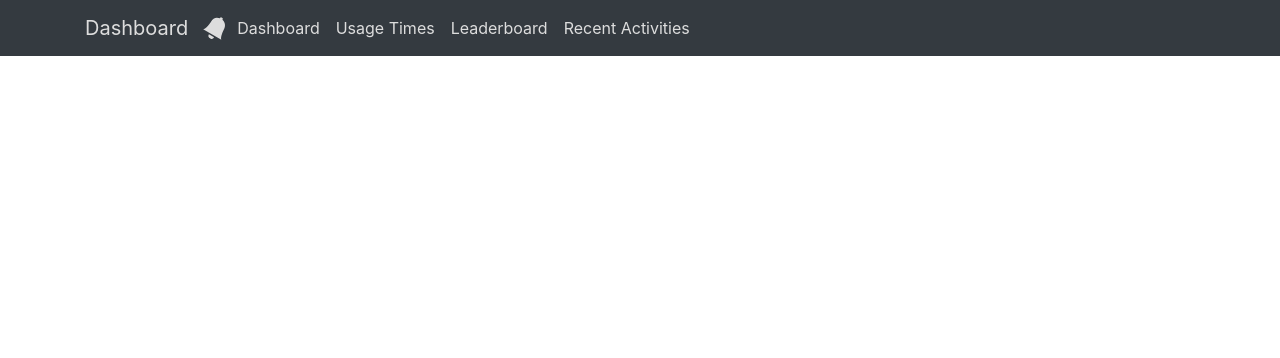
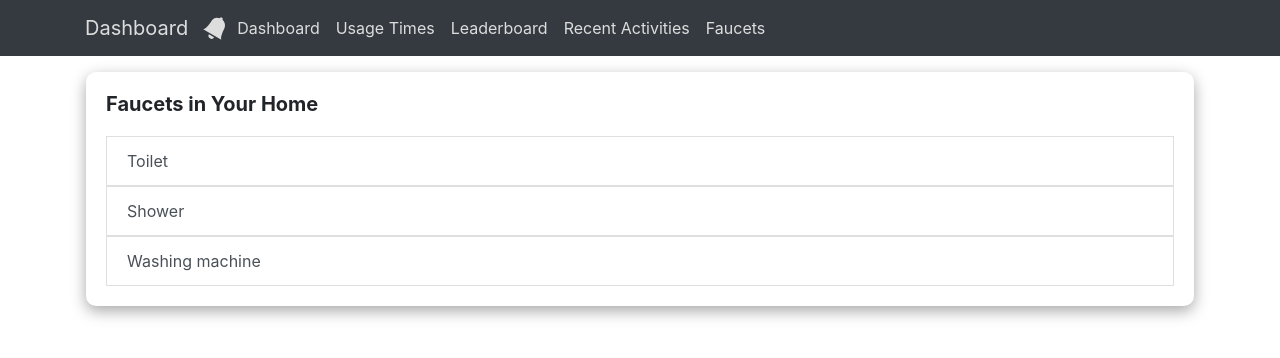
Before and after one commit to hatemets/water-app, a React (Create React App) app: page /faucets in a window 1280 px wide. Shown: the top 358 px of the page. Built offline with nearby package versions, Linux system fonts and the light colour scheme.

Commit message:
Add faucets page

```diff
--- a/src/App.js
+++ b/src/App.js
@@ -2,11 +2,10 @@ import React from 'react';
 import 'bootstrap/dist/css/bootstrap.min.css';
 import './index.css';
 
-// import { BrowserRouter as Router, Route, Switch } from "react-router-dom";
 import {
-  BrowserRouter as Router,
-  Switch,
-  Route
+	BrowserRouter as Router,
+	Switch,
+	Route
 } from "react-router-dom";
 
 import Container from 'react-bootstrap/Container';
@@ -16,27 +15,25 @@ import Dashboard from './components/Dashboard.js';
 import Leaderboard from './components/Leaderboard.js';
 import UsageTimes from './components/UsageTimes.js';
 import Activities from './components/Activities.js';
+import Faucets from './components/Faucets.js';
+import Toilet from './components/Toilet.js';
 
 const App = () => {
 	return (
 		<Container className="p-3 main-wrapper">
 
 			<Router>
-			<Navigation />
+				<Navigation />
 
 				<Switch>
-					<Route exact path="/" component={Dashboard}>
-						<Dashboard />
-					</Route>
-					<Route path="/usage-times" component={UsageTimes}>
-						<UsageTimes />
-					</Route>
-					<Route path="/leaderboard" component={Leaderboard}>
-						<Leaderboard />
-					</Route>
-					<Route path="/activities" component={Activities}>
-						<Activities />
-					</Route>
+					<Route exact path="/" component={Dashboard} />
+					<Route path="/usage-times" component={UsageTimes} />
+					<Route path="/leaderboard" component={Leaderboard} />
+					<Route path="/activities" component={Activities} />
+					<Route exact path="/faucets" component={Faucets} />
+
+					{/* Faucet subpaths */}
+					<Route path="/faucets/toilet" component={Toilet} />
 				</Switch>
 			</Router>
 
--- /dev/null
+++ b/src/components/Faucets.js
@@ -0,0 +1,30 @@
+import React from 'react';
+import 'bootstrap/dist/css/bootstrap.min.css';
+import '../index.css';
+
+import { Route, Link, Switch } from "react-router-dom";
+import { Card, Col, Row, ListGroup } from 'react-bootstrap';
+import Toilet from './Toilet.js';
+
+const Faucets = ({ match }) => (
+	<Card className="top-card">
+		<Card.Body>
+			<Card.Title style={{ fontWeight: "bold", marginBottom: 20 }}>Faucets in Your Home</Card.Title>
+
+			<Row>
+				<Col>
+					<Card.Text>
+						<ListGroup>
+							<Link to={`${match.url}/toilet`}><ListGroup.Item action>Toilet</ListGroup.Item></Link>
+							<Link to={`${match.url}/shower`}><ListGroup.Item action>Shower</ListGroup.Item></Link>
+							<Link to={`${match.url}/washing-machine`}><ListGroup.Item action>Washing machine</ListGroup.Item></Link>
+						</ListGroup>
+					</Card.Text>
+				</Col>
+			</Row>
+
+		</Card.Body>
+	</Card>
+);
+
+export default Faucets;
--- a/src/components/Navigation.js
+++ b/src/components/Navigation.js
@@ -24,6 +24,7 @@ const Navigation = () =>
 						<Nav.Link><Link onClick={() => {myRef.current.click()}} className="nav-item" to="/usage-times">Usage Times</Link></Nav.Link>
 						<Nav.Link><Link onClick={() => {myRef.current.click()}} className="nav-item" to="/leaderboard">Leaderboard</Link></Nav.Link>
 						<Nav.Link><Link onClick={() => {myRef.current.click()}} className="nav-item" to="/activities">Recent Activities</Link></Nav.Link>
+						<Nav.Link><Link onClick={() => {myRef.current.click()}} className="nav-item" to="/faucets">Faucets</Link></Nav.Link>
 					</Nav>
 				</ Navbar.Collapse>
 
--- /dev/null
+++ b/src/components/Toilet.js
@@ -0,0 +1,23 @@
+import React from 'react';
+import 'bootstrap/dist/css/bootstrap.min.css';
+import '../index.css';
+
+import Card from 'react-bootstrap/Card';
+import Col from 'react-bootstrap/Col';
+import Row from 'react-bootstrap/Row';
+import WaterConsumptionGraph from './WaterConsumptionGraph.js';
+import FaucetData from './FaucetData';
+
+const Toilet = () => (
+	<>
+		<Card className="top-card">
+			<Card.Body>
+				<Card.Title>Toilet water</Card.Title>
+				<WaterConsumptionGraph />
+			</Card.Body>
+		</Card>
+
+	</>
+);
+
+export default Toilet;
--- a/src/components/UsageTimes.js
+++ b/src/components/UsageTimes.js
@@ -23,14 +23,14 @@ const UsageTimes = () => (
 
 				<Row style={{ marginBottom: 10 }}>
 					<Col style={{ display: "flex", alignItems: "center", justifyContent: "center" }}>
-						<Card.Text style={{ fontWeight: "bold", fontSize: 14 }}>
-							Username
+						<Card.Text style={{ fontWeight: "bold", fontSize: 15 }}>
+							Weekday
 						</Card.Text>
 					</Col>
 
 					<Col>
-						<Card.Text style={{ fontWeight: "bold", fontSize: 14, lineHeight: 1.15 }}>
-							Daily Water Consumption
+						<Card.Text style={{ fontWeight: "bold", fontSize: 15 }}>
+							Time period
 						</Card.Text>
 					</Col>
 				</Row>
--- a/src/components/WaterConsumptionGraph.js
+++ b/src/components/WaterConsumptionGraph.js
@@ -1,7 +1,8 @@
 import React from 'react';
 import { LineChart, Line, XAxis, YAxis, CartesianGrid, Tooltip, ResponsiveContainer } from 'recharts';
 
-const data = [ { name: "Mon", "Water consumed": 325 },
+const data = [
+	{ name: "Mon", "Water consumed": 325 },
 	{ name: "Tue", "Water consumed": 438, },
 	{ name: "Wed", "Water consumed": 238, },
 	{ name: "Thu", "Water consumed": 502, },
--- a/src/index.css
+++ b/src/index.css
@@ -76,3 +76,12 @@
 .list-item-text {
 	font-size: 1.15em;
 }
+
+.list-group > * {
+	color: black !important;
+}
+
+.list-group > *:hover {
+	color: black !important;
+	text-decoration: none;
+}
```
